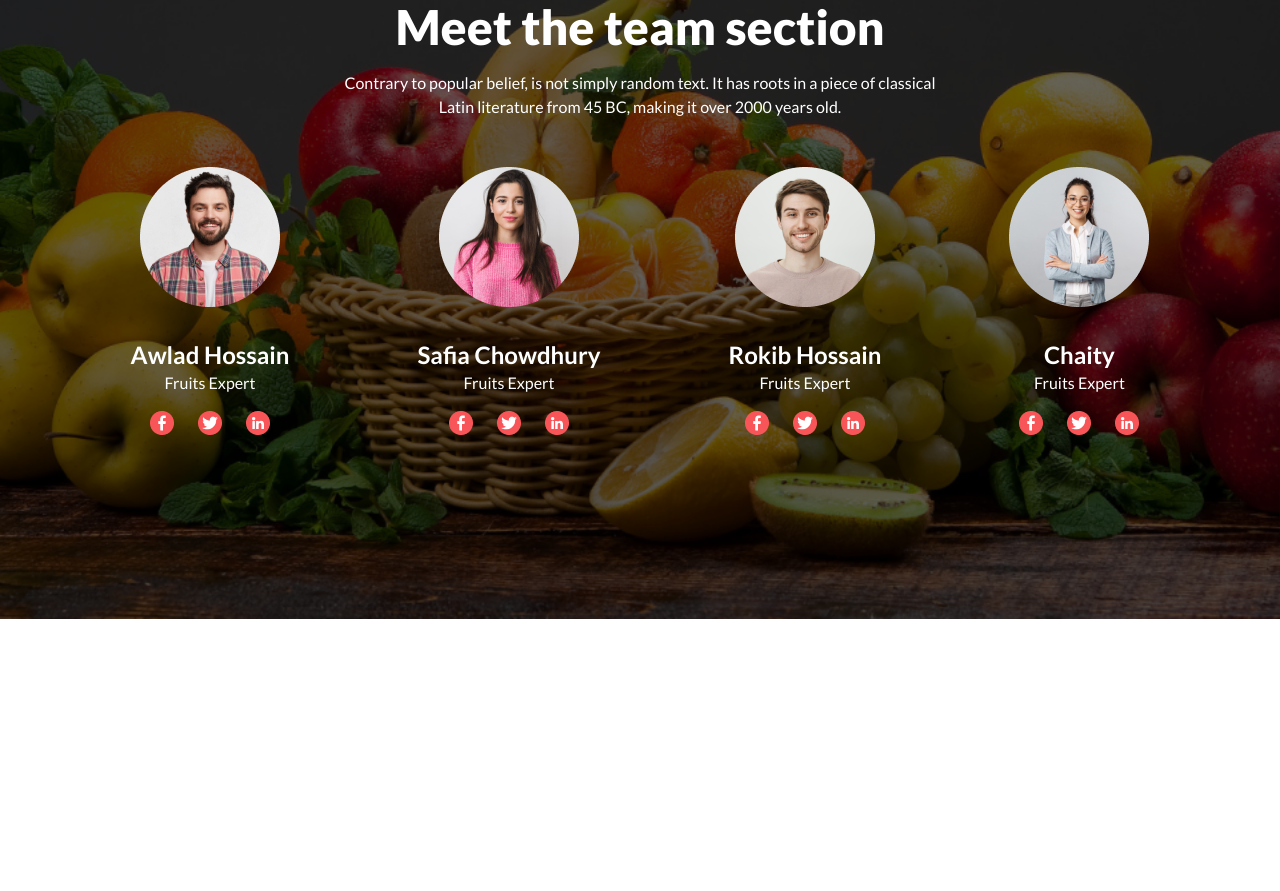
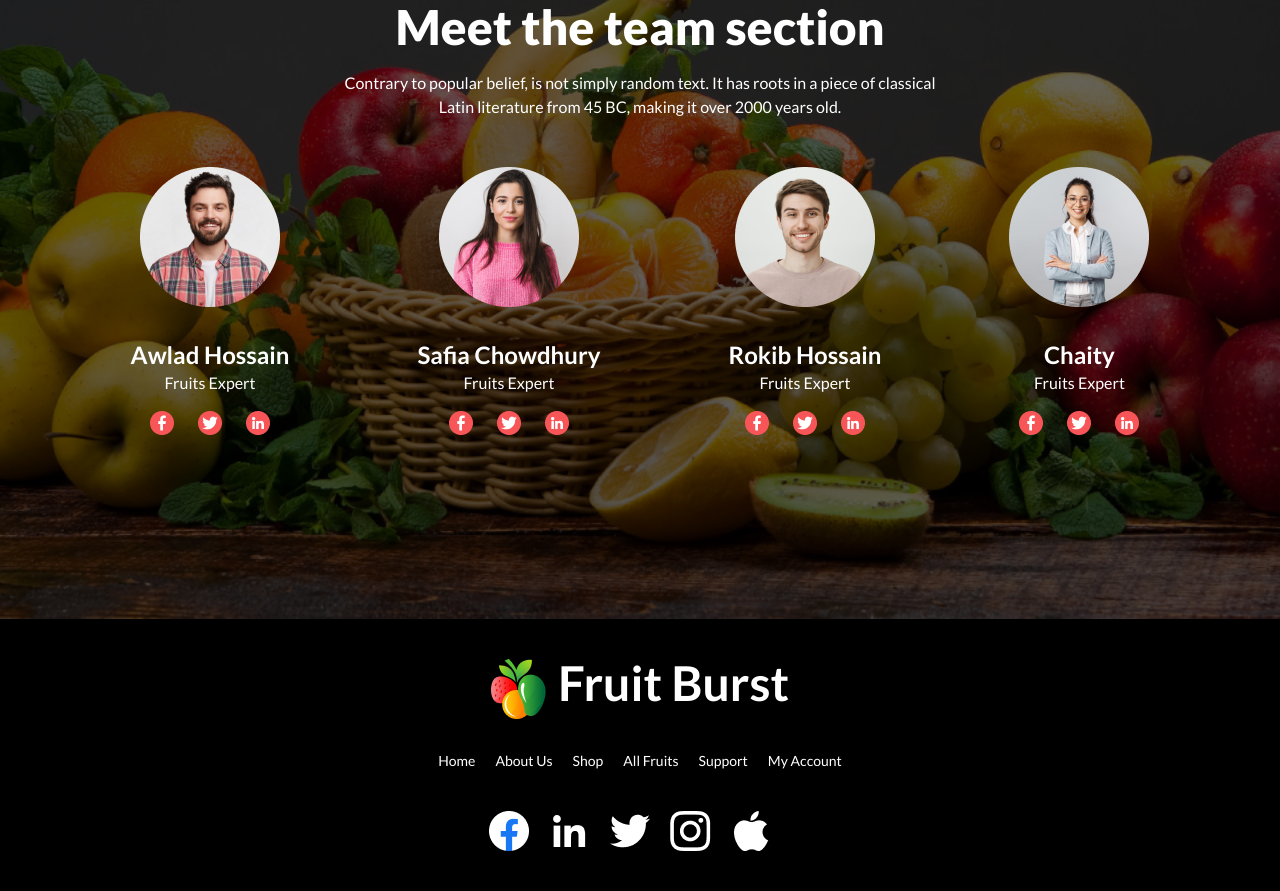
Before and after one commit to mahdithedeveloper/Fruit-Burst, a plain HTML site: page index.html in a window 1280 px wide. Shown: the part 2345-3236 px from the top of the page. Before the commit the page ends 2964 px from the top, so only its background shows below. Drawn offline with nearby package versions, Linux system fonts and the light colour scheme; files whose address does not match are found by name.

Commit message:
footer added

```diff
--- a/index.html
+++ b/index.html
@@ -483,7 +483,33 @@
             </div>
           </div>
         </section>
+        <!-- wy choose us section -->
+        <section>
+
+        </section>
+
+
     </main>
-    <footer></footer>
+    <!-- footer -->
+    <footer class="footer footer-center p-10 bg-black text-primary-content">
+        <div class="space-y-6">
+         <div class="flex gap-3"><img src="./images/logo.png" alt="">
+            <h2 class="md:text-5xl text-2xl font-bold text-white">Fruit Burst</h2></div>
+          <ul class="flex flex-wrap md:flex-nowrap justify-center gap-5 text-white">
+            <li><a href="">Home</a></li>
+            <li><a href="">About Us</a></li>
+            <li><a href="">Shop</a></li>
+            <li><a href="">All Fruits</a></li>
+            <li><a href="">Support</a></li>
+            <li><a href="">My Account</a></li>
+        </ul>
+
+        </div>
+        <div>
+          <div class="grid grid-flow-col gap-5">
+         <a href=""><img src="./images/facebook 2.png" alt=""></a><a href=""><img src="./images/linkedin 2.png" alt=""></a><a href=""><img src="./images/twitter 1.png" alt=""></a><a href=""><img src="./images/instagram 1.png" alt=""></a><a href=""><img src="./images/apple 1.png" alt=""></a><a href=""><img src="" alt=""></a>
+          </div>
+        </div>
+      </footer>
 </body>
 </html>
```
Also changed, not shown: images/Group 49.png (added), images/apple 1.png (added), images/facebook 2.png (added), images/instagram 1.png (added), images/linkedin 2.png (added), images/twitter 1.png (added).
